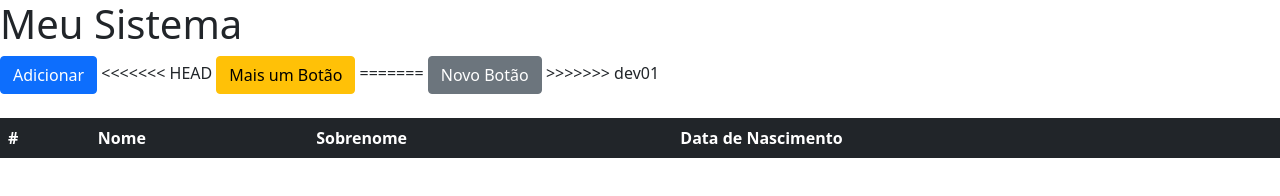
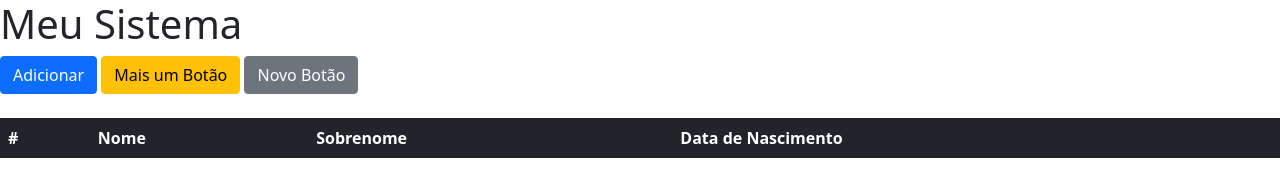
Before and after one commit to dancarvie/18b_dcv, a plain HTML site: page index.html in a window 1280 px wide. Drawn offline with Linux system fonts and the light colour scheme.

Commit message:
novo commit do merge

```diff
--- a/index.html
+++ b/index.html
@@ -12,11 +12,8 @@
 <body>
     <h1>Meu Sistema</h1>
     <button id="btnAdicionar" type="button" class="btn btn-primary">Adicionar</button>
-<<<<<<< HEAD
     <button id="btnMaisUmBotao" type="button" class="btn btn-warning">Mais um Botão</button>
-=======
     <button id="btnNovoBotao" type="button" class="btn btn-secondary">Novo Botão</button>
->>>>>>> dev01
 
     <br />
     <br />
```
